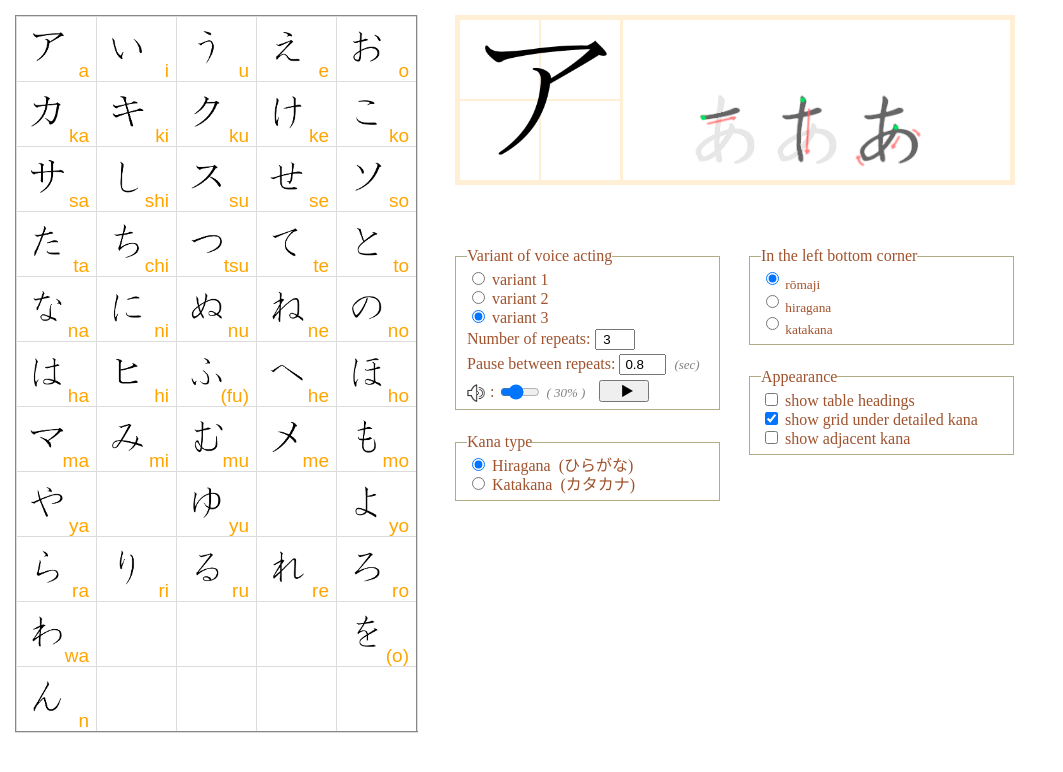
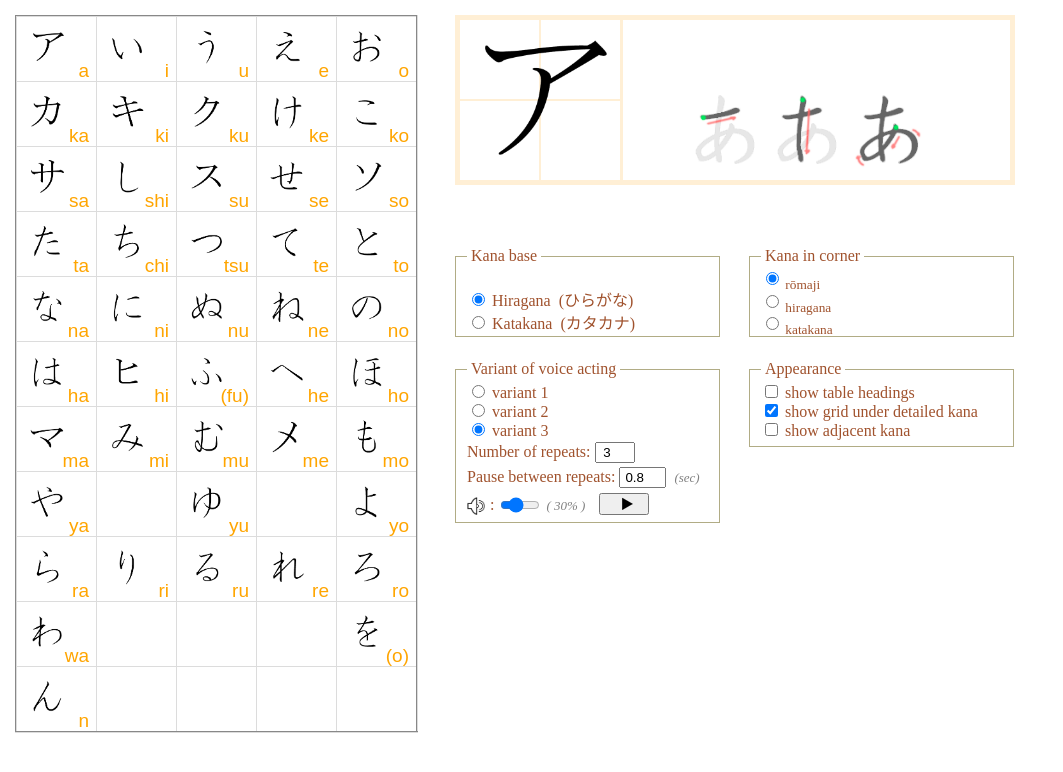
Before and after one commit to Lady3mlnm/Kana-Project, a plain HTML site: page basic/table-basic.html in a window 1280 px wide. Shown: the whole page, without its empty margins (0-1063 px from the left). Drawn offline with Linux system fonts and the light colour scheme; files whose address does not match are found by name.

Commit message:
Подправлен интерфейс
Небольшие изменения по перестановке и выравниванию элементов

```diff
--- a/basic/table-basic.html
+++ b/basic/table-basic.html
@@ -398,8 +398,13 @@
   <div><img id='dtl3' src='empty.gif'></div>
 </div>
 <div style='display:inline-block;margin: 60px 0px 0px 37px'>
+  <fieldset style='height:75px;'>
+    <legend>&nbsp;Kana base&nbsp;</legend>
+    <input type='radio' name='kanaType' id='hiragana' value='hiragana' onchange='fChangeKana(this.value)' style='margin-top:24px;'><label for='hiragana'> Hiragana &nbsp;(ひらがな)</label><br>
+    <input type='radio' name='kanaType' id='katakana' value='katakana' onchange='fChangeKana(this.value)' style='margin-top:7.3px;'><label for='katakana'> Katakana &nbsp;(カタカナ)</label><br>
+  </fieldset>
   <fieldset>
-    <legend>Variant of voice acting</legend>
+    <legend>&nbsp;Variant of voice acting&nbsp;</legend>
     <input type='radio' name='voiceActing' id='rAudio0' value='0' onclick='fChangeVoice(this.value)'><label for='rAudio0'> variant 1</label><br>
     <input type='radio' name='voiceActing' id='rAudio1' value='1' onclick='fChangeVoice(this.value)'><label for='rAudio1'> variant 2</label><br>
     <input type='radio' name='voiceActing' id='rAudio2' value='2' onclick='fChangeVoice(this.value)'><label for='rAudio2'> variant 3</label><br>
@@ -413,21 +418,16 @@
       <span class='addInf' id='vlmShow'></span>
     <button type='button' id='btnPlay' onclick='fPlayStop()' value='off'><div></div></button>
   </fieldset>
-  <fieldset>
-    <legend>Kana type</legend>
-    <input type='radio' name='kanaType' id='hiragana' value='hiragana' onchange='fChangeKana(this.value)'><label for='hiragana'> Hiragana &nbsp;(ひらがな)</label><br>
-    <input type='radio' name='kanaType' id='katakana' value='katakana' onchange='fChangeKana(this.value)'><label for='katakana'> Katakana &nbsp;(カタカナ)</label><br>
-  </fieldset>
 </div>
 <div style='display:inline-block;margin: 60px 0px 0px 25px;vertical-align:top'>
-  <fieldset>
-    <legend>In the left bottom corner</legend>
+  <fieldset style='height:75px;'>
+    <legend>&nbsp;Kana in corner&nbsp;</legend>
     <input type='radio' name='corner' id='cornerR' value='R' onchange='fChangeCorner(this.value)'><label for='cornerR' style='vertical-align:sub;font-size:smaller;'> rōmaji</label><br>
     <input type='radio' name='corner' id='cornerH' value='H' onchange='fChangeCorner(this.value)'><label for='cornerH' style='vertical-align:sub;font-size:smaller;'> hiragana</label><br>
     <input type='radio' name='corner' id='cornerK' value='K' onchange='fChangeCorner(this.value)'><label for='cornerK' style='vertical-align:sub;font-size:smaller;'> katakana</label><br>
   </fieldset>
   <fieldset>
-    <legend>Appearance</legend>
+    <legend>&nbsp;Appearance&nbsp;</legend>
     <input type='checkbox' name='cbHeadings' id='cbHeadings' onchange='fChangeHeadings()'><label for='cbHeadings'> show table headings</label><br>
     <input type='checkbox' name='cbGrid' id='cbGrid' onchange='fChangeGrid()'><label for='cbGrid'> show grid under detailed kana</label><br>
     <input type='checkbox' name='cbAdjacent' id='cbAdjacent' onchange='fChangeAdjacent()'><label for='cbAdjacent'> show adjacent kana</label><br>
```
Also changed, not shown: comb/table-comb.html (+4 -4 lines), tenten/table-tenten.html (+4 -4 lines), 1 other file.
